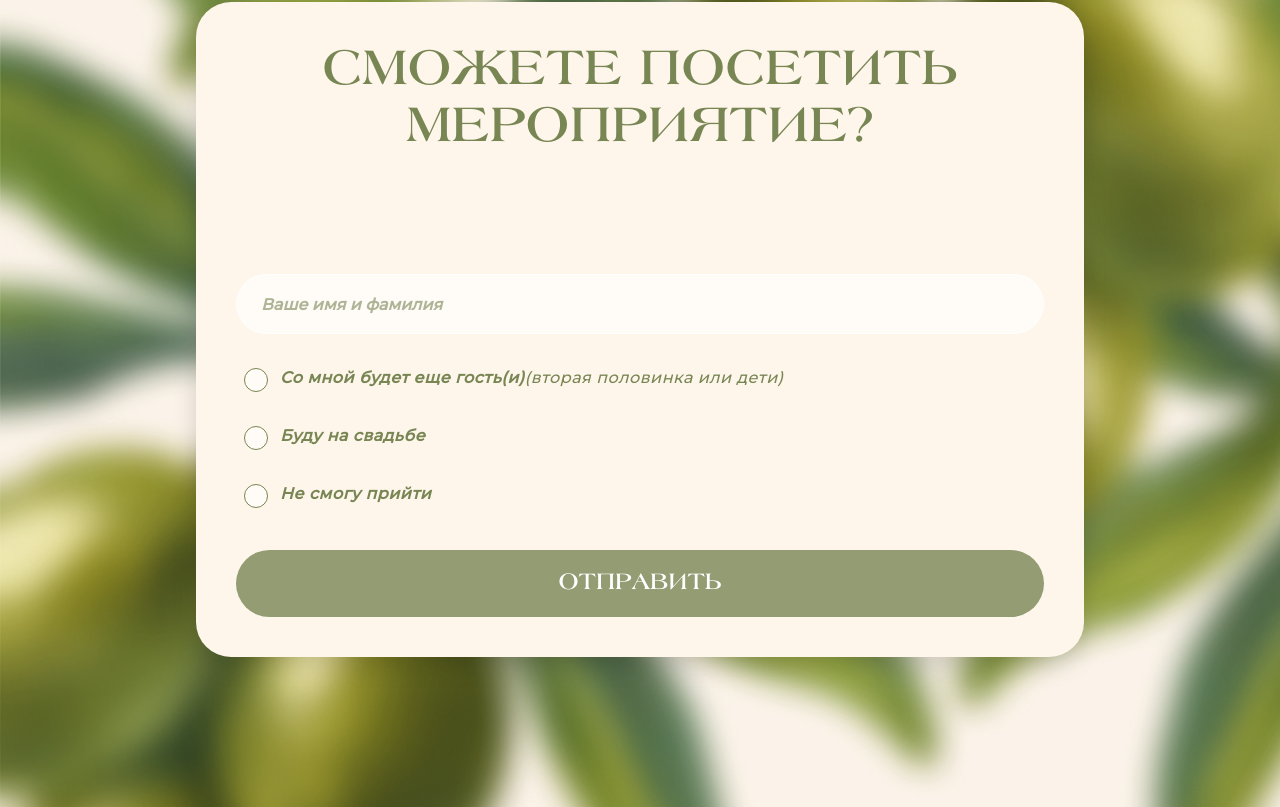
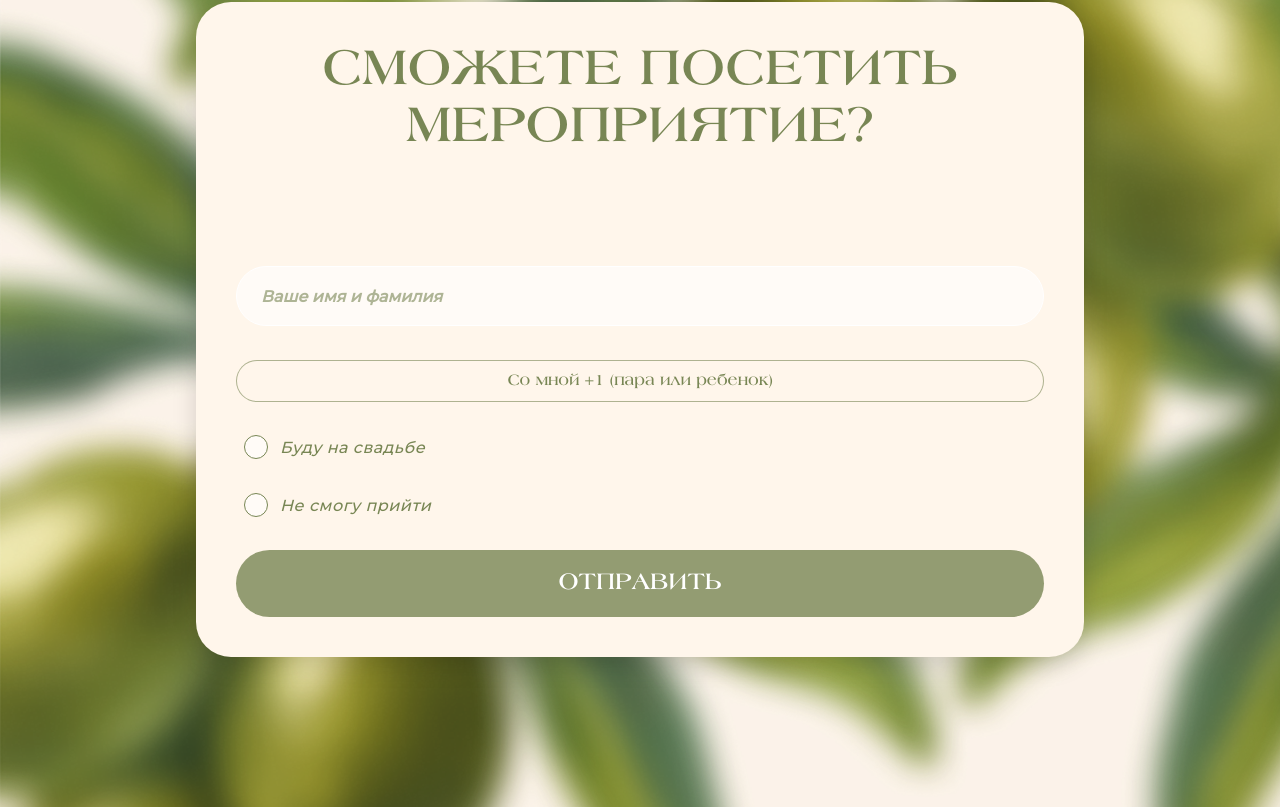
Before and after one commit to MRainbowM/wedding_vv, a Next.js app in the folder frontend/: page / in a window 1280 px wide. Shown: the part 2021-2828 px from the top of the page. Built offline with nearby package versions, Linux system fonts and the light colour scheme.

Commit message:
fix send form

```diff
--- a/frontend/src/app/api/send/route.ts
+++ b/frontend/src/app/api/send/route.ts
@@ -1,17 +1,29 @@
 import { NextResponse } from 'next/server';
 
 export async function POST(req: Request) {
-    const formData = await req.json();
+  try {
+    const body = await req.json();
+    const { name, guests, attendance } = body;
 
-    const response = await fetch(`https://script.google.com/macros/s/${process.env.NEXT_PUBLIC_GOOGLE_SCRIPT_ID}/exec`, {
-        method: 'POST',
-        headers: { 'Content-Type': 'application/json' },
-        body: JSON.stringify(formData),
+    const scriptURL = `https://script.google.com/macros/s/${process.env.NEXT_PUBLIC_GOOGLE_SCRIPT_ID}/exec`;
+
+    const res = await fetch(scriptURL, {
+      method: 'POST',
+      headers: {
+        'Content-Type': 'application/json',
+      },
+      body: JSON.stringify({ name, guests, attendance }),
     });
 
-    if (!response.ok) {
-        return NextResponse.json({ success: false }, { status: 500 });
+    if (!res.ok) {
+      const text = await res.text();
+      console.error('Google Script Error:', text);
+      return NextResponse.json({ error: 'Google Script request failed' }, { status: 500 });
     }
 
     return NextResponse.json({ success: true });
+  } catch (err) {
+    console.error('API error:', err);
+    return NextResponse.json({ error: 'Server error' }, { status: 500 });
+  }
 }
--- a/frontend/src/components/Form/Form.module.scss
+++ b/frontend/src/components/Form/Form.module.scss
@@ -67,15 +67,13 @@
     display: flex;
     flex-direction: column;
     gap: 16px;
-    font-weight: 500;
     color: var(--color-olive-100);
 
     label {
         display: flex;
         gap: 0.75rem;
-        align-items: flex-start;
+        align-items: center;
         font-family: var(--font-montserrat);
-        font-style: italic;
         font-size: 16px;
         height: 42px;
         position: relative;
@@ -83,6 +81,8 @@
         cursor: pointer;
         font-size: 1rem;
         user-select: none;
+        font-style: italic;
+        font-weight: 500;
 
         input[type='radio'] {
             display: none;
@@ -143,6 +143,29 @@
     color: var(--color-olive-100);
     font-size: 16px;
 }
+
+.addGuestButton {
+    border: 1px solid var(--color-olive-60);
+    border-radius: 100px;
+    height: 42px;
+    background-color: var(--color-background);
+    cursor: pointer;
+
+    span {
+        font-size: 16px;
+        font-family: var(--font-lagunac-bold);
+        color: var(--color-olive-100);
+    }
+
+    &:hover {
+        background-color: var(--color-olive-100);
+
+        span {
+            color: var(--color-white)
+        }
+    }
+}
+
 
 @media (max-width:1100px) {
     .form {
@@ -205,6 +228,12 @@
     .childText {
         font-size: 11px;
     }
+
+    .addGuestButton {
+        span {
+            font-size: 14px;
+        }
+    }
 }
 
 @media (max-width:650px) {
--- a/frontend/src/components/Form/Form.tsx
+++ b/frontend/src/components/Form/Form.tsx
@@ -5,47 +5,49 @@ import { useState } from 'react';
 import clsx from 'clsx';
 
 export default function Form() {
-    const [formData, setFormData] = useState({
-        name: '',
-        guestName: '',
-        attendance: '',
-    });
+    const [name, setName] = useState('');
+    const [guestNames, setGuestNames] = useState<string[]>([]);
+    const [attendance, setAttendance] = useState<'come' | 'cantCome' | ''>('');
+    const [status, setStatus] = useState<'idle' | 'loading' | 'success' | 'error'>('idle');
+    const [isFormSendSuccess, setIsFormSendSuccess] = useState<boolean>(false);
+    const [isCome, setIsCome] = useState<boolean>(false);
 
-    const [status, setStatus] = useState<'idle' | 'loading' | 'success' | 'error'>('idle');
-
-    const handleChange = (e: React.ChangeEvent<HTMLInputElement>) => {
-        const { name, value, type } = e.target;
-        setFormData((prev) => ({
-            ...prev,
-            [name]: value,
-        }));
+    const handleGuestChange = (index: number, value: string) => {
+        const updatedGuests = [...guestNames];
+        updatedGuests[index] = value;
+        setGuestNames(updatedGuests);
     };
 
-
-    const [isFormSendSuccess, setIsFormSendSuccess] = useState<boolean>(false);
-    const [isCome, setIsCome] = useState<boolean>(false);
+    const addGuestField = () => {
+        setGuestNames([...guestNames, '']);
+    };
 
     const handleSubmit = async (e: React.FormEvent) => {
         e.preventDefault();
         setStatus('loading');
 
+        const guestString = guestNames.filter(Boolean).join('; ');
+
+        const payload = {
+            name,
+            guests: guestString,
+            attendance: attendance === 'come' ? 'приду' : 'не приду',
+        };
+
         try {
             const response = await fetch('/api/send', {
                 method: 'POST',
                 headers: { 'Content-Type': 'application/json' },
-                body: JSON.stringify(formData),
+                body: JSON.stringify(payload),
             });
 
             if (response.ok) {
+                setStatus('success');
                 setIsFormSendSuccess(true);
-                setStatus('success');
-                setFormData({ name: '', guestName: '', attendance: '' });
-
-                if (formData.attendance === 'cantCome') {
-                    setIsCome(false);
-                } else {
-                    setIsCome(true);
-                }
+                setIsCome(attendance === 'come');
+                setName('');
+                setGuestNames([]);
+                setAttendance('');
             } else {
                 setStatus('error');
             }
@@ -59,73 +61,65 @@ export default function Form() {
             <form onSubmit={handleSubmit} className={clsx(styles.form, { [styles.resultForm]: isFormSendSuccess })}>
                 {isFormSendSuccess ? (
                     <ResultMessage isCome={isCome} />
-                ) : (<>
-                    <h2 className={styles.title}>
-                        Сможете посетить мероприятие?
-                    </h2>
+                ) : (
+                    <>
+                        <h2 className={styles.title}>Сможете посетить <br/> мероприятие?</h2>
 
                         <input
                             type="text"
                             name="name"
                             placeholder="Ваше имя и фамилия"
-                        value={formData.name}
-                        onChange={handleChange}
+                            value={name}
+                            onChange={(e) => setName(e.target.value)}
+                            className={styles.input}
+                            required
+                        />
+
+                        {guestNames.map((guest, index) => (
+                            <input
+                                key={index}
+                                type="text"
+                                placeholder={`Имя гостя ${index + 1}`}
+                                value={guest}
+                                onChange={(e) => handleGuestChange(index, e.target.value)}
                                 className={styles.input}
                             />
+                        ))}
 
-                    {formData.attendance === 'withGuests' && (
-                        <input
-                            className={styles.input}
-                            type="text"
-                            name="guestName"
-                            placeholder="Имя вашего гостя"
-                            value={formData.guestName}
-                            onChange={handleChange}
-                        />
-                    )}
+                        <button
+                            type="button"
+                            className={styles.addGuestButton}
+                            onClick={addGuestField}
+                        >
+                            <span>Со мной +1 (пара или ребенок)</span>
+                        </button>
 
                         <div className={styles.options}>
                             <label>
                                 <input
                                     type="radio"
                                     name="attendance"
-                                value="withGuests"
-                                checked={formData.attendance === 'withGuests'}
-                                onChange={handleChange}
+                                    value="come"
+                                    checked={attendance === 'come'}
+                                    onChange={() => setAttendance('come')}
                                 />
                                 <span className={styles.radioOuter}>
                                     <span className={styles.radioInner}></span>
                                 </span>
-                            <div>
-                                <span> <b>Со мной будет еще гость(и)</b></span>
-                                <span className={styles.childText}>(вторая половинка или дети)</span>
-                            </div>
-                        </label>
-                        <label>
-                            <input
-                                type="radio"
-                                name="attendance"
-                                value="alone"
-                                checked={formData.attendance === 'alone'}
-                                onChange={handleChange}
-                            />
-                            <span className={styles.radioOuter}>
-                                <span className={styles.radioInner}></span>
-                            </span>
-                            <span><b>Буду на свадьбе</b></span>
+                                <span>Буду на свадьбе</span>
                             </label>
                             <label>
                                 <input
                                     type="radio"
                                     name="attendance"
                                     value="cantCome"
-                                checked={formData.attendance === 'cantCome'}
-                                onChange={handleChange}
+                                    checked={attendance === 'cantCome'}
+                                    onChange={() => setAttendance('cantCome')}
                                 />
                                 <span className={styles.radioOuter}>
                                     <span className={styles.radioInner}></span>
                                 </span>
-                            <span><b>Не смогу прийти</b></span>
+                                <span>Не смогу прийти</span>
                             </label>
                         </div>
 
@@ -136,9 +130,9 @@ export default function Form() {
                         {status === 'error' && (
                             <p className={styles.error}>Ошибка при отправке. Попробуйте позже.</p>
                         )}
-                </>)}
+                    </>
+                )}
             </form>
-
         </div>
     );
 }
```
Lines whose indentation alone changed are shown as unchanged.
